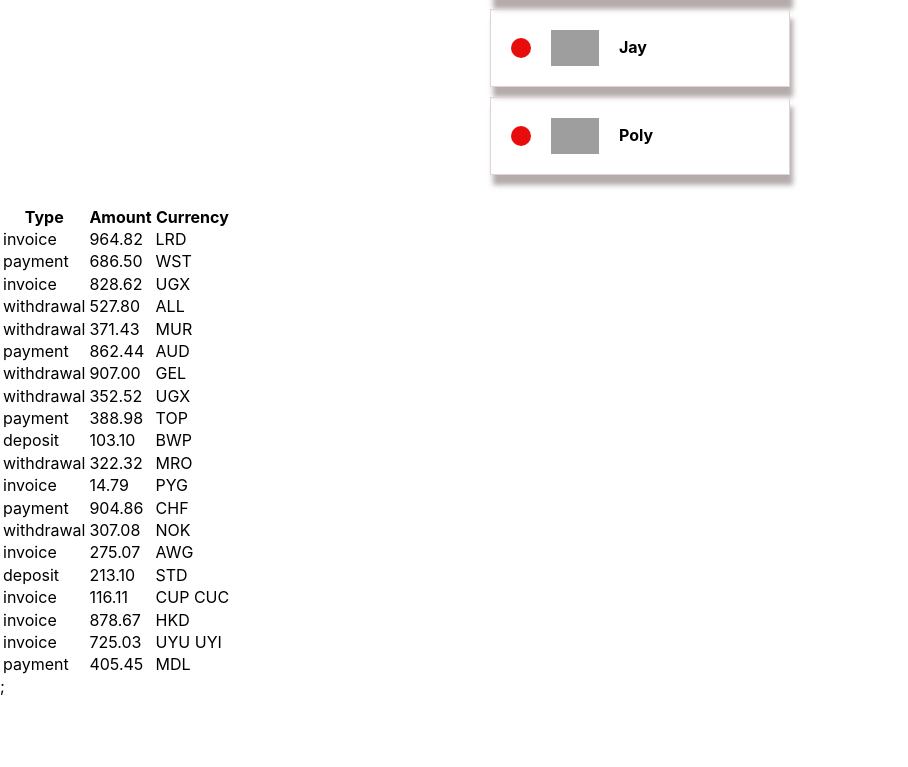
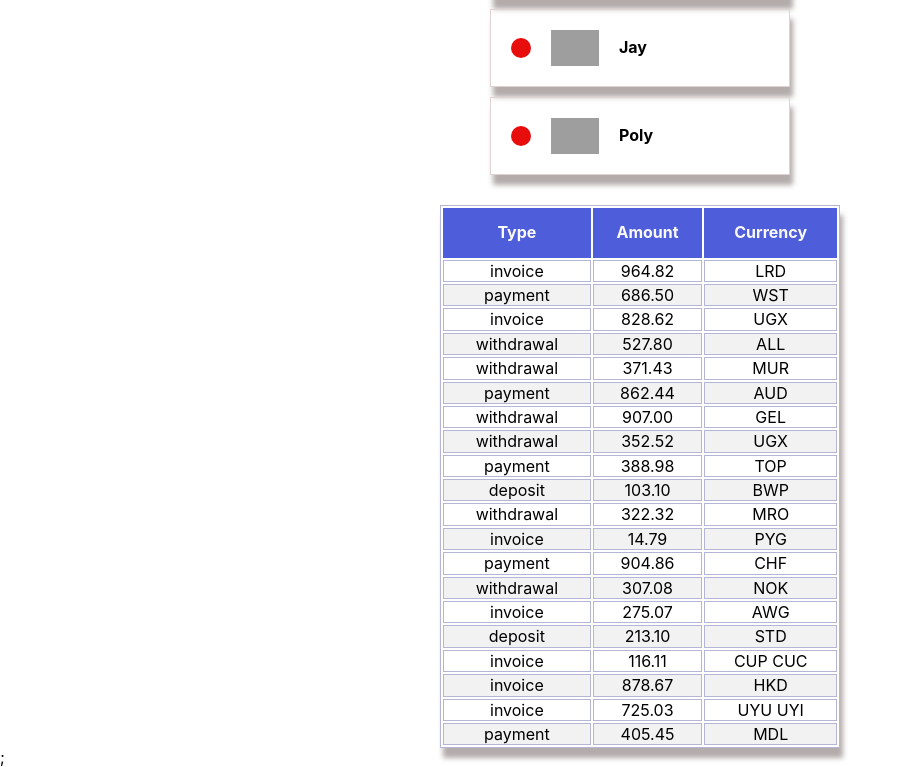
Before and after one commit to KMIS2008/goit-react-hw-01-components, a React (Create React App) app: page / in a window 1280 px wide. Shown: the part 955-1722 px from the top of the page, without its empty margins (0-908 px from the left). Before the commit the page ends 1651 px from the top, so only its background shows below. Built offline with nearby package versions, Linux system fonts and the light colour scheme; grey boxes are pictures that could not be loaded.

Commit message:
transaction css

```diff
--- a/src/components/GlobalStyle.js
+++ b/src/components/GlobalStyle.js
@@ -15,6 +15,15 @@ export const GlobalStyle = createGlobalStyle`
     font-family: source-code-pro, Menlo, Monaco, Consolas, 'Courier New',
       monospace;
   }
+
+  table, td {
+  border: 1px solid #b5b5d6;
+}
+
+tr:nth-child(even) {
+  background-color: #f2f2f2;
+}
+
   ul {
   list-style: none;
   margin-top: 0;
--- a/src/components/TransactionHistory/TransactionHistory.js
+++ b/src/components/TransactionHistory/TransactionHistory.js
@@ -1,28 +1,31 @@
 import PropTypes from 'prop-types';
+import{TransactionHistoryContainer,
+       TransactionThead,
+       TransactionInfo} from './TransactionHistory.styled'
 
 export const TransactionHistory = ({items}) => {
     return (
-        <table  className="transaction-history">
-                    <thead>
+        <TransactionHistoryContainer>
+                    <TransactionThead>
                         <tr>
                             <th>Type</th>
                             <th>Amount</th>
                             <th>Currency</th>
                         </tr>
-                    </thead>
+                    </TransactionThead>
 
                     <tbody >
         {items.map(({id, type, amount, currency}) => {
             return (
-                        <tr key = {id}>
+                        <TransactionInfo key = {id}>
                             <td>{type}</td>
                             <td>{amount}</td>
                             <td>{currency}</td>
-                        </tr>
+                        </TransactionInfo>
                      )
         })}
                     </tbody>
-        </table>  )
+        </TransactionHistoryContainer>  )
 }
 
 
--- /dev/null
+++ b/src/components/TransactionHistory/TransactionHistory.styled.js
@@ -0,0 +1,19 @@
+import styled from 'styled-components';
+
+export const TransactionHistoryContainer = styled.table`
+width: 400px;
+margin: 0 auto;
+box-shadow: 3px 10px 5px 0px rgba(155,143,143,0.75);
+-webkit-box-shadow: 3px 10px 5px 0px rgba(155,143,143,0.75);
+-moz-box-shadow: 3px 10px 5px 0px rgba(155,143,143,0.75);
+`
+export const TransactionThead = styled.thead`
+height: 50px;
+padding: ${p => p.theme.spacing(4)};
+background-color: ${p=>p.theme.colors.darkblue};
+color: ${p=>p.theme.colors.white};
+`
+export const TransactionInfo = styled.tr`
+text-align: center;
+
+`
```
